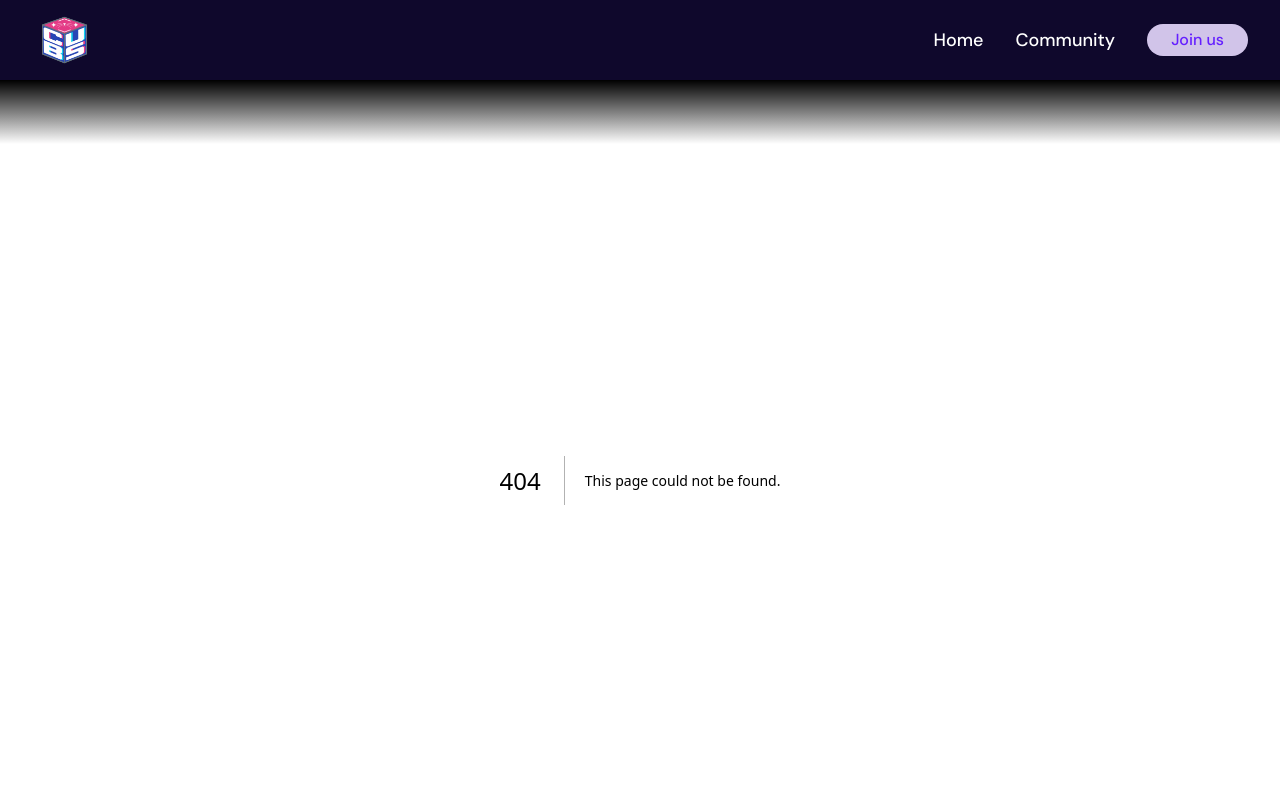
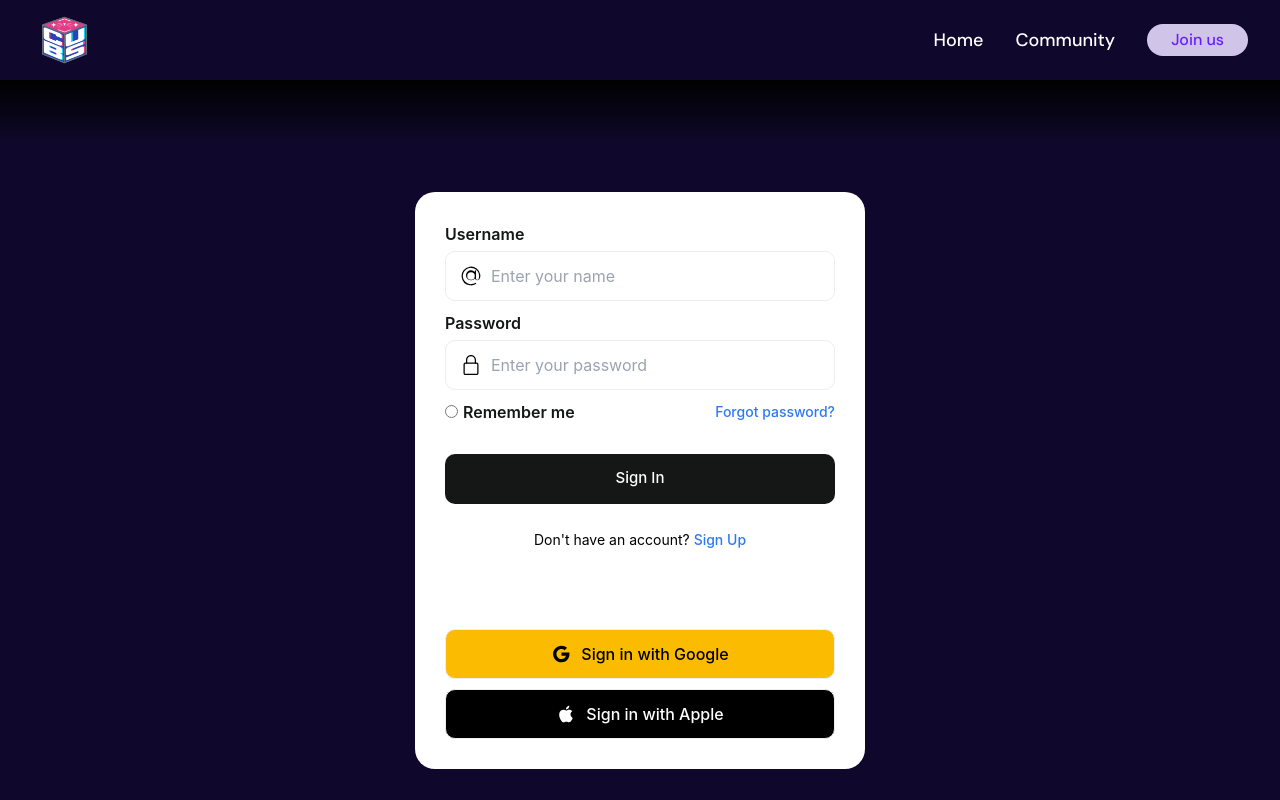
Before and after one commit to CUBS-sources-code/CUBS-website, a Next.js app: page /member in a window 1280 px wide. Before the commit this address had no page. Shown: the top 800 px of the page. Built offline with nearby package versions, Linux system fonts and the light colour scheme.

Commit message:
feat: club member login page

```diff
--- a/package.json
+++ b/package.json
@@ -13,9 +13,11 @@
   "dependencies": {
     "@emotion/react": "^11.11.4",
     "@emotion/styled": "^11.11.0",
-    "@mui/material": "^5.15.13",
+    "@mui/icons-material": "^6.1.4",
+    "@mui/material": "^6.1.4",
     "clsx": "^2.1.1",
     "ethers": "^6.13.2",
+    "mdb-react-ui-kit": "^9.0.0",
     "next": "^14.2.14",
     "next-auth": "^4.24.5",
     "react": "^18.3.1",
--- /dev/null
+++ b/src/app/member/page.tsx
@@ -0,0 +1,9 @@
+import LoginForm from "@/components/Member/LoginForm";
+
+export default function Member() {
+    return (
+        <div>
+            <LoginForm />
+        </div>
+    )
+}
--- a/src/components/Common/Footer.tsx
+++ b/src/components/Common/Footer.tsx
@@ -59,6 +59,7 @@ export default function Footer() {
       items: [
         { title: "Journey", link: "#" },
         { title: "Contact Us", link: "#" },
+        { title: "Club Members", link: "/member" },
       ],
     },
   ];
--- /dev/null
+++ b/src/components/Member/LoginForm.module.css
@@ -0,0 +1,151 @@
+
+
+.container {
+    display: flex;
+    justify-content: center;
+    align-items: center;
+    height: 100vh;
+    background-color: #0F082C;
+}
+
+.form {
+    display: flex;
+    flex-direction: column;
+    gap: 10px;
+    background-color: #ffffff;
+    padding: 30px;
+    width: 450px;
+    border-radius: 20px;
+    font-family: -apple-system, BlinkMacSystemFont, 'Segoe UI', Roboto, Oxygen, Ubuntu, Cantarell, 'Open Sans', 'Helvetica Neue', sans-serif;
+}
+
+.label {
+    color: #151717;
+    font-weight: 600;
+    margin-bottom: 5px;
+}
+
+.inputContainer {
+    display: flex;
+    flex-direction: column;
+}
+
+.inputForm {
+    display: flex;
+    align-items: center;
+    border: 1.5px solid #ecedec;
+    border-radius: 10px;
+    height: 50px;
+    padding-left: 15px;
+    transition: border 0.2s ease-in-out;
+}
+
+.input {
+    flex: 1;
+    border: none;
+    border-radius: 10px;
+    padding: 10px;
+    height: 100%;
+    font-size: 16px;
+    outline: none;
+    color: black;
+    /* Set input text color to black */
+}
+
+.inputForm:focus-within {
+    border: 1.5px solid #2d79f3;
+}
+
+.flexRow {
+    display: flex;
+    justify-content: space-between;
+    align-items: center;
+    gap: 10px;
+}
+
+.radio {
+    margin-right: 5px;
+}
+
+.span {
+    font-size: 14px;
+    color: #2d79f3;
+    font-weight: 500;
+    cursor: pointer;
+}
+
+.buttonSubmit {
+    margin: 20px 0 10px 0;
+    background-color: #151717;
+    border: none;
+    color: white;
+    font-size: 15px;
+    font-weight: 500;
+    border-radius: 10px;
+    height: 50px;
+    width: 100%;
+    cursor: pointer;
+    transition: background-color 0.2s ease-in-out;
+}
+    /* Change color on hover */
+
+.buttonSubmit:hover {
+    background-color: #2d79f3;
+    /* Change color on hover */
+}
+
+.p {
+    text-align: center;
+    color: black;
+    font-size: 14px;
+    margin: 5px 0;
+}
+
+.pLine {
+    text-align: center;
+    margin: 10px 0;
+}
+
+.btn {
+    margin-top: 10px;
+    width: 100%;
+    height: 50px;
+    border-radius: 10px;
+    display: flex;
+    justify-content: center;
+    align-items: center;
+    font-weight: 500;
+    gap: 10px;
+    border: 1px solid #ededef;
+    background-color: white;
+    cursor: pointer;
+    transition: border 0.2s ease-in-out;
+}
+
+.btn:hover {
+    border: 1px solid #2d79f3;
+    /* Change border color on hover */
+}
+
+.btnGoogle {
+    background-color: #FBBB00;
+    /* Google button color */
+    color: black;
+    /* Google button text color */
+}
+
+.btnApple {
+    background-color: #000000;
+    /* Apple button color */
+    color: white;
+    /* Apple button text color */
+}
+
+/* Media Queries for Responsiveness */
+@media (max-width: 500px) {
+    .form {
+        width: 90%;
+        /* Make form responsive on smaller screens */
+        padding: 20px;
+    }
+}
--- /dev/null
+++ b/src/components/Member/LoginForm.tsx
@@ -0,0 +1,94 @@
+"use client";
+
+import React, { useState } from 'react';
+import styles from './LoginForm.module.css';
+import { Google as GoogleIcon, Apple as AppleIcon } from '@mui/icons-material';
+
+const LoginForm = () => {
+    const [formData, setFormData] = useState({
+        username: '',
+        password: ''
+    });
+
+    const handleChange = (e: { target: { name: any; value: any; }; }) => {
+        setFormData({
+            ...formData,
+            [e.target.name]: e.target.value
+        });
+    };
+
+    const handleSubmit = (e: { preventDefault: () => void; }) => {
+        e.preventDefault();
+        console.log('Form Data:', formData);
+    };
+
+    return (
+        <div className={styles.container}>
+            <form onSubmit={handleSubmit} className={styles.form}>
+                <div className={styles.inputContainer}>
+                    <label htmlFor="username" className={styles.label}>Username</label>
+                    <div className={styles.inputForm}>
+                        <svg xmlns="http://www.w3.org/2000/svg" width="20" height="20" viewBox="0 0 32 32">
+                            <g data-name="Layer 3" id="Layer_3">
+                                <path d="M30.853 13.87a15 15 0 0 0-29.729 4.082 15.1 15.1 0 0 0 12.876 12.918 15.6 15.6 0 0 0 2.016.13 14.85 14.85 0 0 0 7.715-2.145 1 1 0 1 0-1.031-1.711 13.007 13.007 0 1 1 5.458-6.529 2.149 2.149 0 0 1-4.158-.759V7.86a1 1 0 0 0-2 0v1.726a8 8 0 1 0 .2 10.325 4.135 4.135 0 0 0 7.83.274 15.2 15.2 0 0 0 .823-7.455zM16 21.999a6 6 0 1 1 6-6 6.006 6.006 0 0 1-6 6z"></path>
+                            </g>
+                        </svg>
+                        <input
+                            type="text"
+                            id="username"
+                            name="username"
+                            placeholder="Enter your name"
+                            value={formData.username}
+                            onChange={handleChange}
+                            className={styles.input}
+                        />
+                    </div>
+                </div>
+
+                <div className={styles.inputContainer}>
+                    <label htmlFor="password" className={styles.label}>Password</label>
+                    <div className={styles.inputForm}>
+                        <svg xmlns="http://www.w3.org/2000/svg" width="20" height="20" viewBox="-64 0 512 512">
+                            <path d="M336 512H48C21.523 512 0 490.477 0 464V240c0-26.476 21.523-48 48-48h288c26.477 0 48 21.524 48 48v224c0 26.477-21.523 48-48 48zM48 224c-8.832 0-16 7.168-16 16v224c0 8.832 7.168 16 16 16h288c8.832 0 16-7.168 16-16V240c0-8.832-7.168-16-16-16z" />
+                            <path d="M304 224c-8.832 0-16-7.168-16-16v-80c0-52.929-43.071-96-96-96s-96 43.071-96 96v80c0 8.832-7.168 16-16 16s-16-7.168-16-16v-80c0-70.593 57.407-128 128-128s128 57.407 128 128v80c0 8.832-7.168 16-16 16z" />
+                        </svg>
+                        <input
+                            type="password"
+                            id="password"
+                            name="password"
+                            placeholder="Enter your password"
+                            value={formData.password}
+                            onChange={handleChange}
+                            className={styles.input}
+                        />
+                    </div>
+                </div>
+
+                <div className={styles.flexRow}>
+                    <div>
+                        <input type="radio" className={styles.radio} />
+                        <label className={styles.label}>Remember me</label>
+                    </div>
+                    <span className={styles.span}>Forgot password?</span>
+                </div>
+
+                <button type="submit" className={styles.buttonSubmit}>Sign In</button>
+
+                <p className={styles.p}>Don't have an account? <span className={styles.span}>Sign Up</span></p>
+                <p className={styles.pLine}>Or With</p>
+                <div>
+                    <button className={`${styles.btn} ${styles.btnGoogle}`}>
+                        <GoogleIcon style={{ width: 20, height: 20 }} />
+                        Sign in with Google
+                    </button>
+                    <button className={`${styles.btn} ${styles.btnApple}`}>
+                        <AppleIcon style={{ width: 20, height: 20 }} />
+                        Sign in with Apple
+                    </button>
+                </div>
+            </form>
+        </div>
+    );
+};
+
+export default LoginForm;
```
Also changed, not shown: 1 other file (tests, documents, lock files or other folders).
